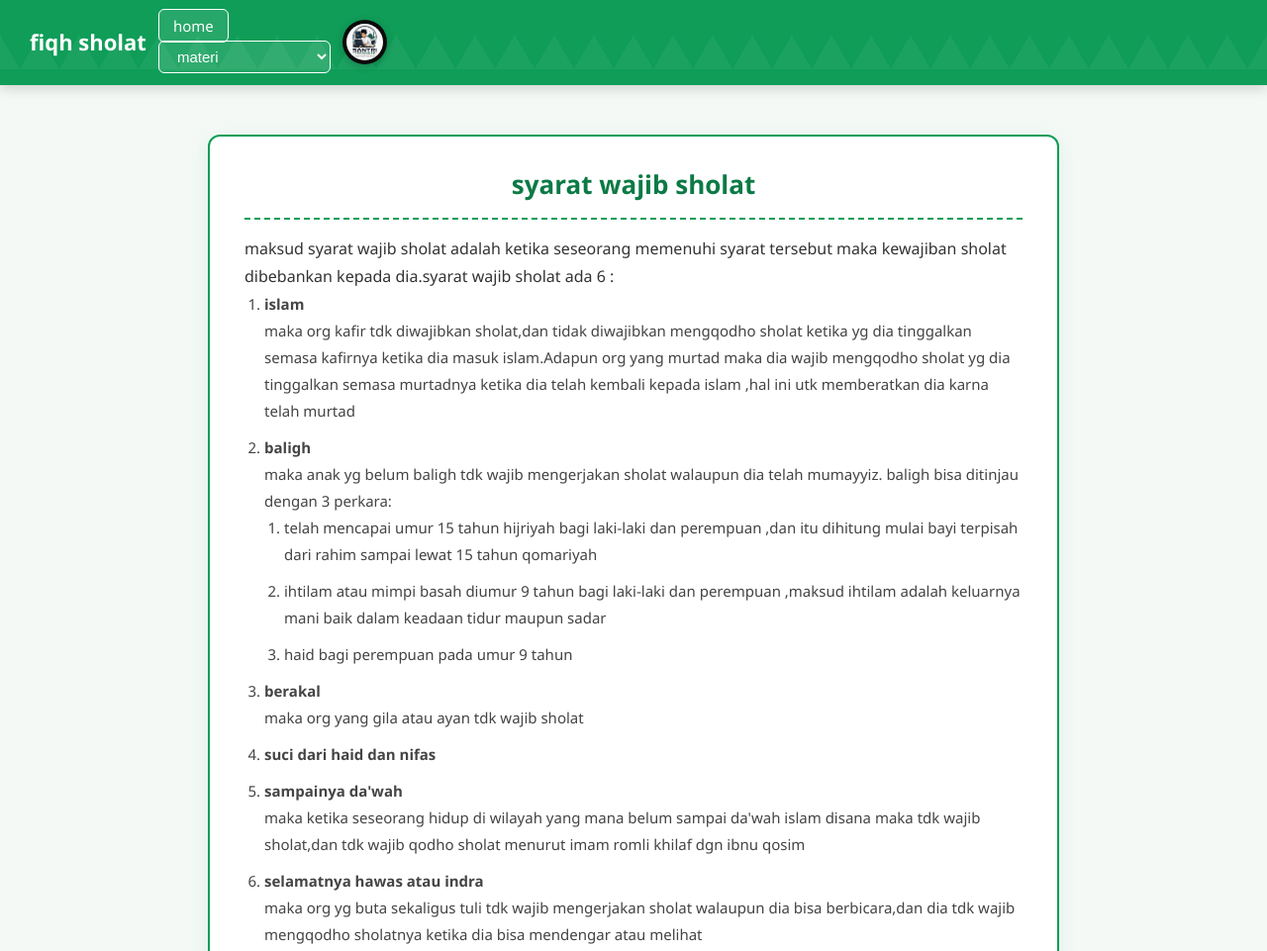
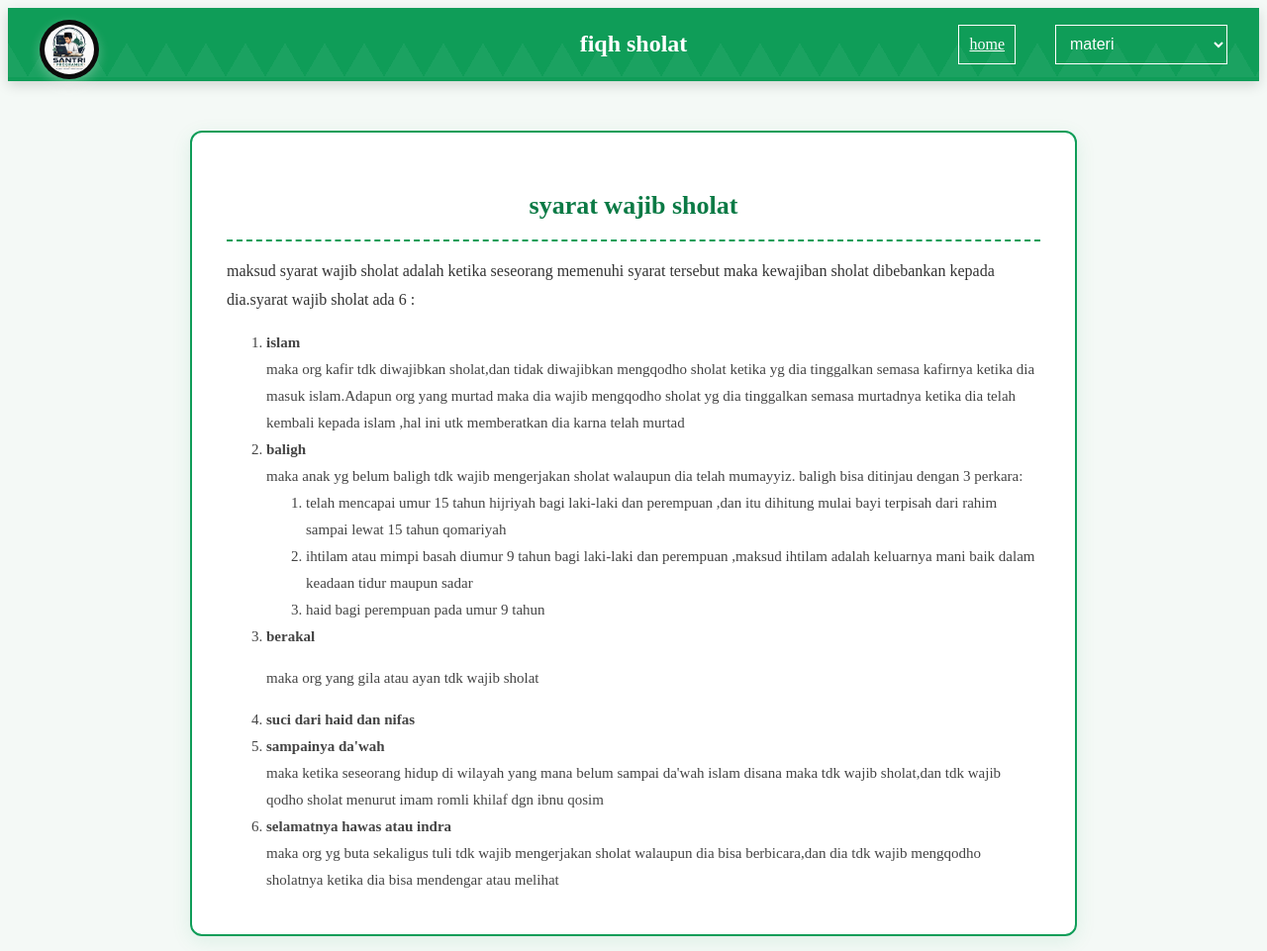
Before and after one commit to ahmad307fhl/fiqh-sholat, a plain HTML site: page index.html in a window 1280 px wide. Shown: the top 961 px of the page at 99% size. Drawn offline with Linux system fonts and the light colour scheme.

Commit message:
Update syarat.css

```diff
--- a/syarat.css
+++ b/syarat.css
@@ -1,194 +1,131 @@
+/* HEADER + NAVBAR */
+header {
+    background-color: #0f9d58; /* warna hijau islami */
+    background-image:
+     linear-gradient(60deg,rgba(255,255,255,0.05) 25%,transparent 25%),
+     linear-gradient(-60deg,rgba(255,255,255,0.05) 25%,transparent 25%);
+     background-size: 40px 70px;
+    padding: 12px 0;
+    width: 100%;
+    box-shadow: 0 4px 12px rgba(0,0,0,0.15);
+    position: sticky; /* nempel di atas pas scroll */
+    top: 0;
+    z-index: 999;
+}
+.logo-box {
 
-/* ========================================
-   FILE: syarat.css - FIQH SHOLAT
-   VERSI FINAL RAPI - HP & LAPTOP SAMA
-======================================== */
-
-/* ========== 1. RESET & BODY ========== */
-* {
-  margin: 0;
-  padding: 0;
-  box-sizing: border-box;
+    width: 50px; /* ukuran kotak logo */
+    height: 50px;
+    flex-shrink: 0; /* mencegah logo mengecil */
 }
 
-body {
-  background-color: #f4f9f6;
-  color: #333;
-  line-height: 1.8;
-  font-family: 'Segoe UI', Arial, sans-serif;
-}
-
-/* ========== 2. HEADER + NAVBAR ========== */
-header {
-  background-color: #0f9d58;
-  background-image:
-    linear-gradient(60deg, rgba(255,255,255,0.05) 25%, transparent 25%),
-    linear-gradient(-60deg, rgba(255,255,255,0.05) 25%, transparent 25%);
-  background-size: 40px 70px;
-  padding: 12px 30px;
-  width: 100%;
-  box-shadow: 0 4px 12px rgba(0,0,0,0.15);
-  position: sticky;
-  top: 0;
-  z-index: 999;
-
-  display: flex;
-  justify-content: space-between;
-  align-items: center;
-  gap: 15px;
-  flex-wrap: nowrap;
-}
-
-.logo-box {
-  display: flex;
-  align-items: center;
-  gap: 12px;
-  flex-shrink: 0;
-}
 
 .logo {
-  width: 45px;
-  height: 45px;
+    height: 100%;
+    width: 100%;
     border-radius: 50%;
-  background: #0b0b0b;
-  padding: 4px;
+    background: rgb(12, 11, 11);
+    padding: 5px;
     object-fit: contain;
-  box-shadow: 0 2px 8px rgba(0,0,0,0.2);
+    box-shadow: 0 4px 12px rgba(247, 243, 243, 0.3);
     cursor: pointer;
     transition: all 0.6s ease;
+
 }
+.logo-box:hover .logo {
+    position: fixed;
+    left: 50%;
+    top: 50%;
+    transform: translate(-50%, -50%) scale(3) rotate(360deg); /* efek zoom dan rotasi saat hover */
+    width: 120px;
+    height: 120px;
+    box-shadow: 0 0 30px rgba(255,255,255,0.9);
+    z-index: 1000;
 
-header h1 {
-  font-size: 22px;
-  color: white;
-  margin: 0;
-  text-align: center;
-  white-space: nowrap;
-  flex-grow: 1;
+}
+@media (max-width: 768px) {
+    .logo-box:hover .logo {
+        width: 80px;
+        height: 80px;
+    }
 }
 
 nav {
     display: flex;
-  gap: 12px;
+    justify-content: space-between; /* judul kiri, menu kanan */
     align-items: center;
-  flex-shrink: 0;
+    position: relative;
+    color: white;
+    padding: 0 20px;
+    max-width: 1200px;
+    margin: 0 auto;
+}
+.nav-kiri {
+    display: flex;
+    gap: 20px;
+    margin-left: auto;
+    order: 2;
 }
 
-nav a, nav select {
+.nav-kiri a, .nav-kiri select {
     color: white;
-  background: rgba(255,255,255,0.1);
+    background: transparent;
     border: 1px solid white;
-  font-size: 15px;
+    font-size: 16px;
     cursor: pointer;
-  padding: 6px 14px;
-  text-decoration: none;
-  border-radius: 6px;
-  transition: 0.3s;
+    padding: 5px 10px;
 }
-nav a:hover, nav select:hover {
-  background: white;
-  color: #0f9d58;
+nav h1 {
+    position: absolute;
+    left: 50%;
+    transform: translateX(-50%);
+    color: white;
+    font-size: 24px;
+    text-align: center;
+    margin: 0;
+    order: 1;
+
 }
 
-/* ========== 3. EFEK HOVER LOGO KE TENGAH ========== */
-.logo-box:hover .logo {
-  position: fixed;
-  left: 50%;
-  top: 50%;
-  transform: translate(-50%, -50%) rotate(360deg);
-  width: 140px;
-  height: 140px;
-  box-shadow: 0 0 30px rgba(255,255,255,0.9);
-  z-index: 10000;
-  pointer-events: none;
+nav ul {
+    list-style: none;
+    display: flex;
+    gap: 20px;
 }
 
-/* ========== 4. ISI KONTEN UTAMA ========== */
+
+
+/*body dan baground isi*/
+body {
+    background-color: #f4f9f6;
+  color: #333;
+
+    line-height: 1.8;
+}
 main {
-  max-width: 900px;
-  margin: 30px auto;
-  padding: 20px;
+    max-width: 900px; /* lebar maksimal konten */
+    margin:30px auto; /* tengahin konten */
+    padding: 20px; /* jarak dalam konten */
 }
-
 fieldset {
-  border: 2px solid #0f9d58;
+    border: 2px solid #0f9d58; /* garis hijau */
     border-radius: 12px;
     padding: 25px 35px;
     margin-bottom: 30px;
-  background-color: #ffffff;
+    background-color: #ffffff; /* latar putih */
     box-shadow: 0 5px 20px rgba(15, 157, 88, 0.1);
 }
-
 fieldset h3 {
     text-align: center;
     color: #0b7a45;
     font-size: 26px;
    margin-bottom: 15px;
-  border-bottom: 2px dashed #0f9d58;
+    border-bottom: 2px dashed #0f9d58; /* garis bawah judul */
     padding-bottom: 10px;
 }
-
-ol {
-  padding-left: 20px;
-}
-
+ol > li > br + text,
 ol > li {
     font-weight: normal;
-  color: #444;
+    color:#444;
     font-size: 15px;
-  margin-bottom: 10px;
 }
-
-/* ========== 5. FOOTER ========== */
-footer {
-  background: #0f9d58;
-  color: white;
-  text-align: center;
-  padding: 15px;
-  margin-top: 40px;
-}
-
-/* ========== 6. RESPONSIVE UNTUK HP MAX 600px ========== */
-@media (max-width: 600px) {
-  header {
-    padding: 10px 12px;
-    gap: 8px;
-  }
-
-  .logo {
-    width: 38px;
-    height: 38px;
-  }
-
-  header h1 {
-    font-size: 16px;
-  }
-
-  nav {
-    gap: 6px;
-  }
-
-  nav a, nav select {
-    padding: 4px 8px;
-    font-size: 12px;
-  }
-
-  .logo-box:hover .logo {
-    width: 110px;
-    height: 110px;
-  }
-
-  main {
-    padding: 15px 10px;
-    margin: 20px auto;
-  }
-  fieldset {
-    padding: 15px 18px;
-  }
-  fieldset h3 {
-    font-size: 20px;
-  }
-  ol > li {
-    font-size: 14px;
-  }
-}
```
Lines whose indentation alone changed are shown as unchanged.
